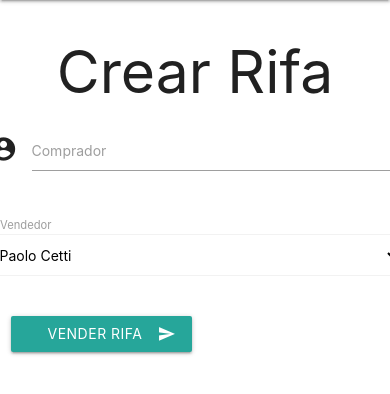
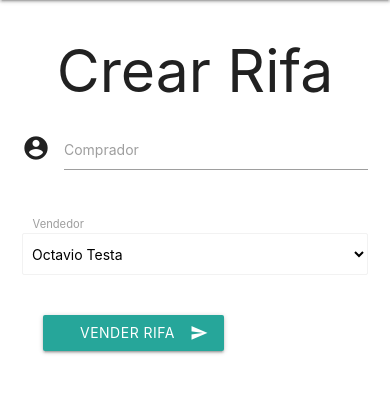
Before and after one commit to cettipao/rifas-villada, a Django app: page /crear-rifa/ in a window 390 px wide; the page is wider, and only the part inside the window is pictured. Shown: the part 56-450 px from the top of that part. Run offline with Django 3.2, Linux system fonts and the light colour scheme; data comes from the database, SQL or seed files in the repository; parts of the project's set-up code (start-up, migrations or seed data) failed here and were passed over.

Commit message:
responsive crear-rifa

```diff
--- a/eventos/templates/create.html
+++ b/eventos/templates/create.html
@@ -8,13 +8,13 @@
 {% block content %}
     <nav>
         <div class="nav-wrapper black">
-            <a href="//{{ host }}/config/" class="brand-logo right " style="padding-right: 3%;">Rifas Villada</a>
+            <a class="brand-logo right " style="padding-right: 3%;">Rifas Villada</a>
         </div>
     </nav>
 
     <div class="row">
 
-        <div class="col s0 m2 l2">
+        <div class="col s1 m2 l2">
             <!-- Note that "m4 l3" was added -->
             <!-- Grey navigation panel
 
@@ -25,7 +25,7 @@
 
         </div>
 
-        <div class="col s12 m8 l8">
+        <div class="col s10 m8 l8">
             <!-- Note that "m8 l9" was added -->
             <!-- Teal page content
 
@@ -62,7 +62,7 @@
                 </form>
 
 
-        <div class="col s0 m2 l2">
+        <div class="col s1 m2 l2">
             <!-- Note that "m4 l3" was added -->
             <!-- Grey navigation panel
 
--- a/eventos/templates/home.html
+++ b/eventos/templates/home.html
@@ -8,7 +8,7 @@
 {% block content %}
     <nav>
         <div class="nav-wrapper black">
-            <a href="//{{ host }}/config/" class="brand-logo right " style="padding-right: 3%;">Rifas Villada</a>
+            <a  class="brand-logo right " style="padding-right: 3%;">Rifas Villada</a>
         </div>
     </nav>
 
--- a/eventos/views.py
+++ b/eventos/views.py
@@ -27,7 +27,7 @@ def createView(request):
         return redirect(msg)
 
 
-    vendedores = Vendedor.objects.all()
+    vendedores = Vendedor.objects.all().order_by("nombre")
     return render(request, "create.html", {"vendedores":vendedores})
 
 def rifaView(request, id):
```
